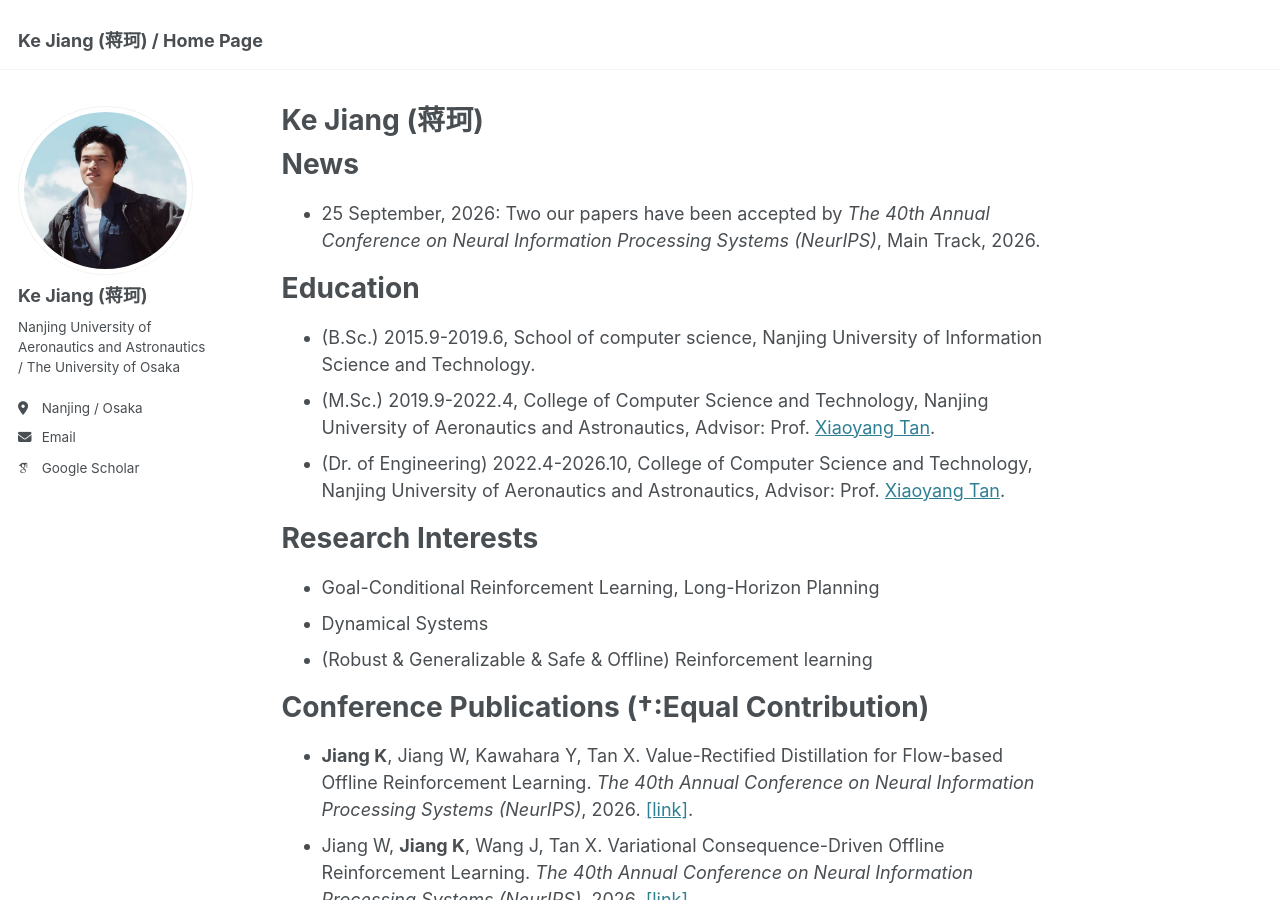
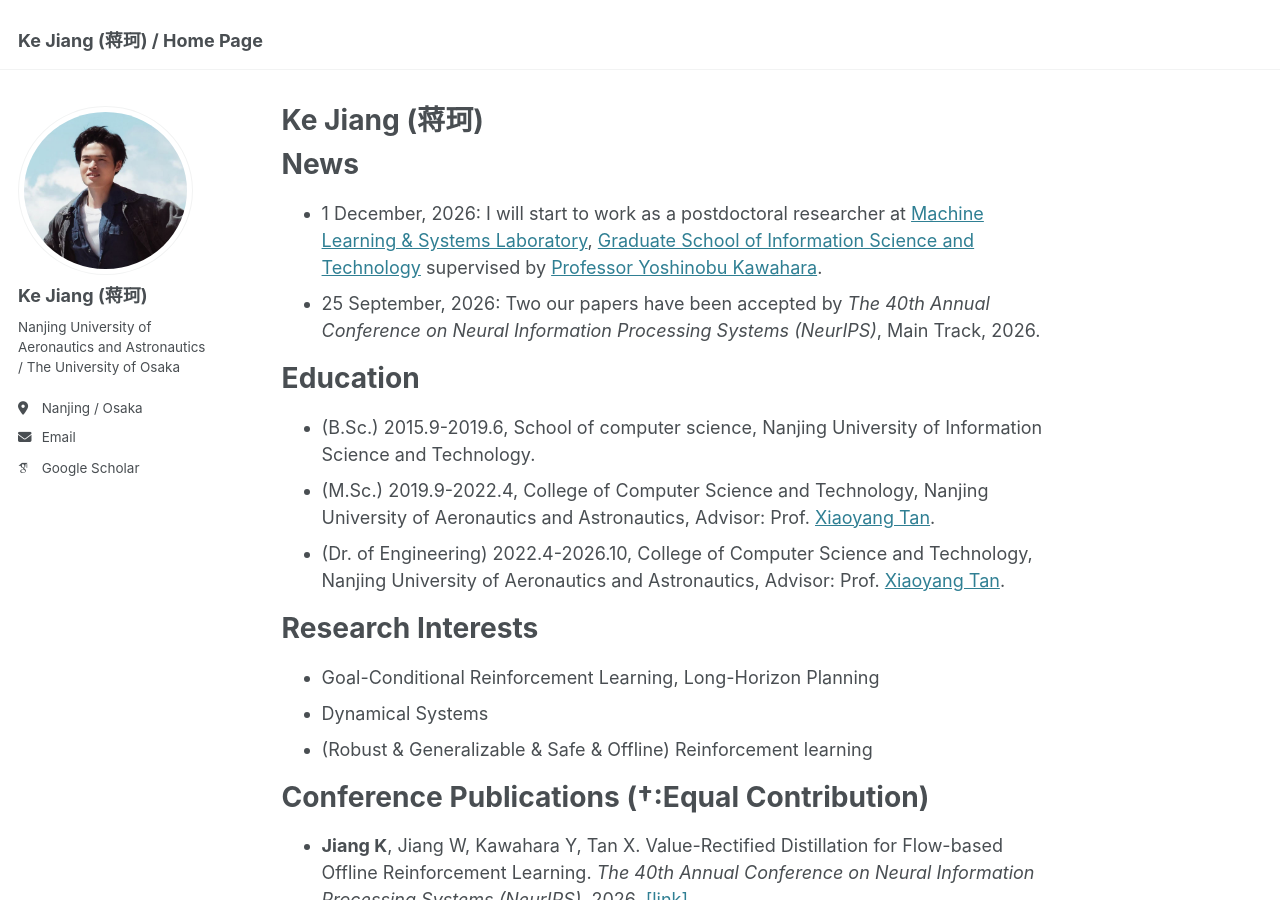
Before and after one commit to Jack10843/Jack10843.github.io, a Jekyll site: the page built from _pages/about.md, in a window 1280 px wide and 900 px high. Built offline with Jekyll 4.4.1, drawn with Linux system fonts in a browser that asks for light colours; some web fonts are replaced.

Commit message:
Update about.md

```diff
--- a/_pages/about.md
+++ b/_pages/about.md
@@ -9,6 +9,7 @@ redirect_from:
 
 News
 ======
+ - 1 December, 2026: I will start to work as a postdoctoral researcher at [Machine Learning & Systems Laboratory](https://mls.ist.osaka-u.ac.jp/en/member.html), [Graduate School of Information Science and Technology](https://www.ist.osaka-u.ac.jp/english/) supervised by [Professor Yoshinobu Kawahara](https://mls.ist.osaka-u.ac.jp/en/~kawahara/).
  - 25 September, 2026: Two our papers have been accepted by *The 40th Annual Conference on Neural Information Processing Systems (NeurIPS)*, Main Track, 2026.
 
 Education
```
